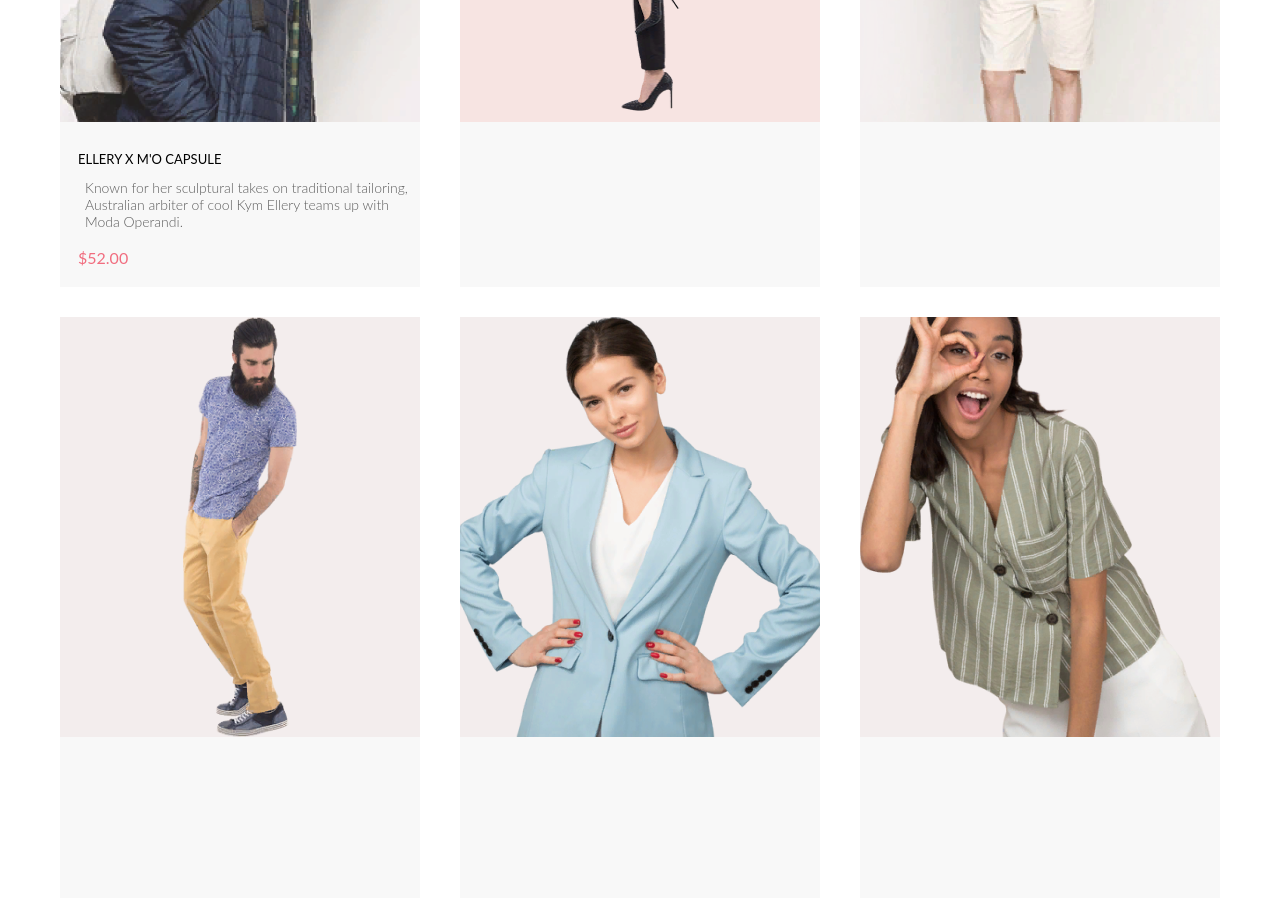
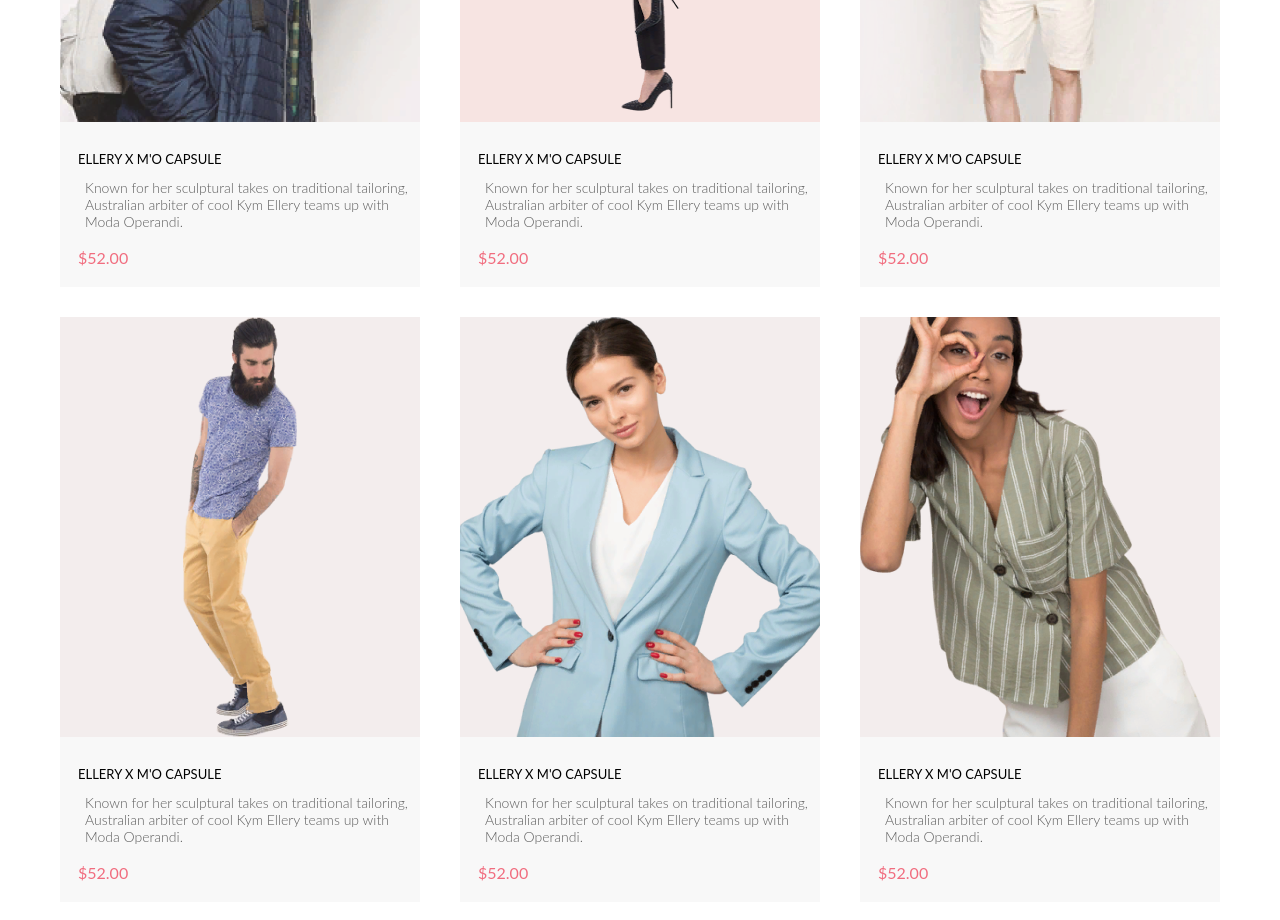
Before and after one commit to MarinaT-10/online-store, a plain HTML site: page index.html in a window 1280 px wide. Shown: the part 1880-2800 px from the top of the page. Drawn offline with Linux system fonts and the light colour scheme.

Commit message:
Добавили текст ко всем карточкам

```diff
--- a/index.html
+++ b/index.html
@@ -74,18 +74,33 @@
                 </div>
                 <div class="card">
                     <img src="img/card_2.png" alt="card-2">
+                    <h4 class="card__product_name">ELLERY X M'O CAPSULE</h4>
+                    <p class="card__description">Known for her sculptural takes on traditional tailoring, Australian arbiter of cool Kym Ellery teams up with Moda Operandi.</p>
+                    <p class="card__price">$52.00</p>
                 </div>
                 <div class="card">
                     <img src="img/card_3.png" alt="card-3">
+                    <h4 class="card__product_name">ELLERY X M'O CAPSULE</h4>
+                    <p class="card__description">Known for her sculptural takes on traditional tailoring, Australian arbiter of cool Kym Ellery teams up with Moda Operandi.</p>
+                    <p class="card__price">$52.00</p>
                 </div>
                 <div class="card">
                     <img src="img/card_4.png" alt="card-4">
+                    <h4 class="card__product_name">ELLERY X M'O CAPSULE</h4>
+                    <p class="card__description">Known for her sculptural takes on traditional tailoring, Australian arbiter of cool Kym Ellery teams up with Moda Operandi.</p>
+                    <p class="card__price">$52.00</p>
                 </div>
                 <div class="card">
                     <img src="img/card_5.png" alt="card-5">
+                    <h4 class="card__product_name">ELLERY X M'O CAPSULE</h4>
+                    <p class="card__description">Known for her sculptural takes on traditional tailoring, Australian arbiter of cool Kym Ellery teams up with Moda Operandi.</p>
+                    <p class="card__price">$52.00</p>
                 </div>
                 <div class="card">
                     <img src="img/card_6.png" alt="card-6">
+                    <h4 class="card__product_name">ELLERY X M'O CAPSULE</h4>
+                    <p class="card__description">Known for her sculptural takes on traditional tailoring, Australian arbiter of cool Kym Ellery teams up with Moda Operandi.</p>
+                    <p class="card__price">$52.00</p>
                 </div>
             </div>
 
```
